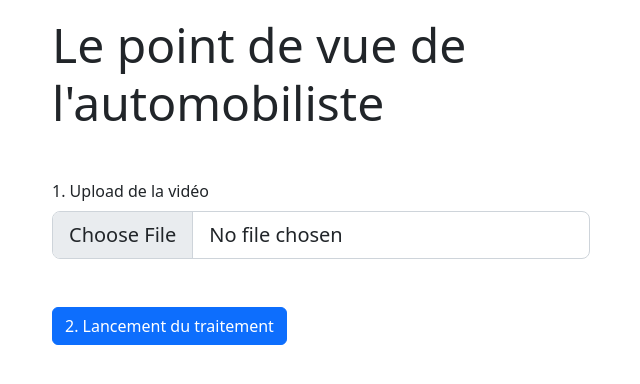
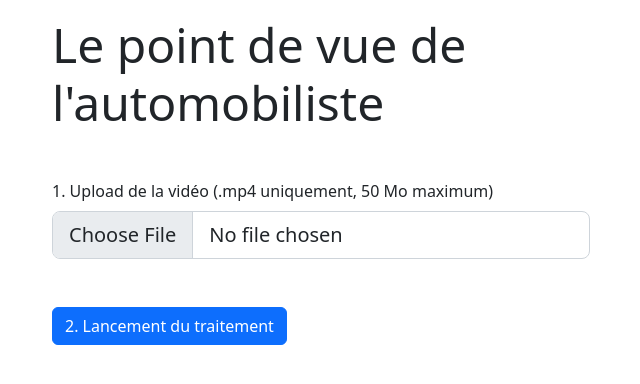
Before and after one commit to LoicGombeaud/car-overlay, a Vue app in the folder front/: page /editor in a window 1280 px wide. Shown: the top 384 px of the page, without its empty margins (319-959 px from the left). Built offline with nearby package versions, Linux system fonts and the light colour scheme.

Commit message:
feat(front): Add info regarding video format and size
.mp4 only (for now), 10MB max

```diff
--- a/front/src/components/Editor.vue
+++ b/front/src/components/Editor.vue
@@ -44,7 +44,7 @@ export default {
 <template>
   <form novalidate @submit.prevent="onSubmit">
     <div class="my-5">
-      <label for="formFileLg" class="form-label">1. Upload de la vidéo</label>
+      <label for="formFileLg" class="form-label">1. Upload de la vidéo (.mp4 uniquement, 50 Mo maximum)</label>
       <input
         class="form-control form-control-lg"
         id="formFileLg"
```
